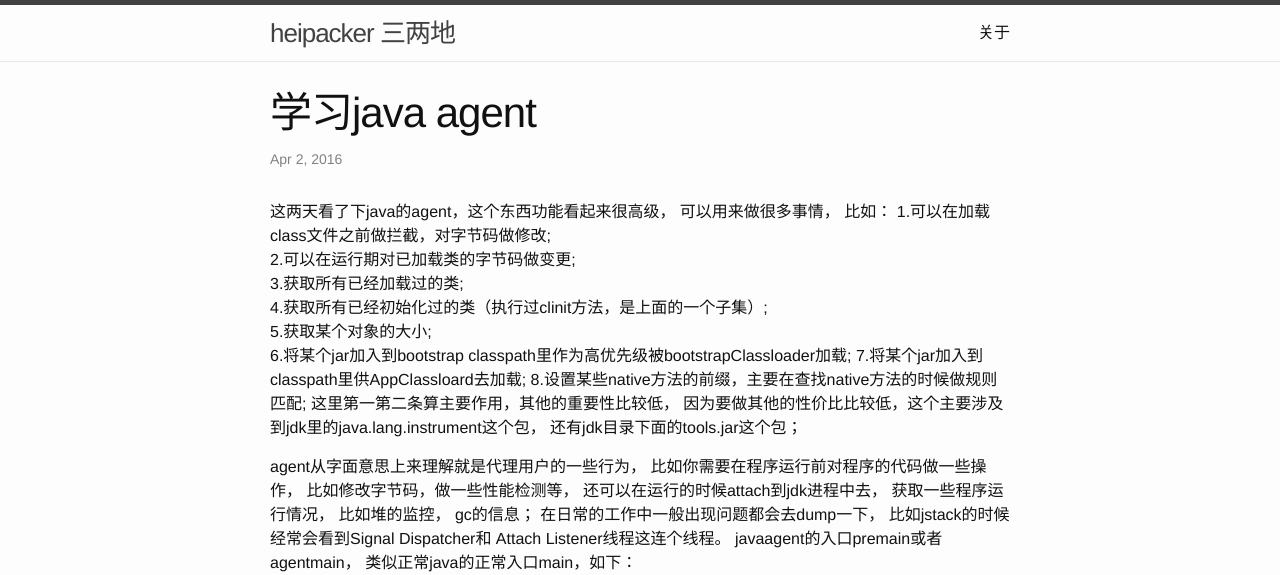
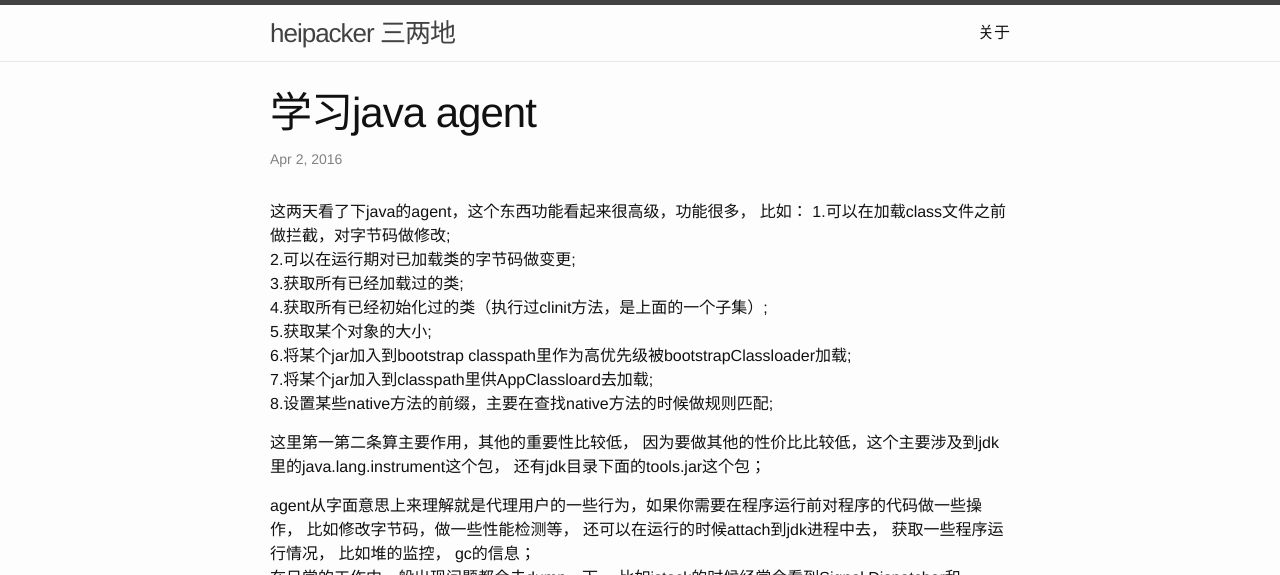
Before and after one commit to heipacker/heipacker.github.io, a Jekyll site: the page built from _posts/2016-04-02-learn-java-agent.markdown, in a window 1280 px wide and 1400 px high. Shown: the top 575 px of the window. Built offline with Jekyll 4.4.1, drawn with Linux system fonts in a browser that asks for light colours; some of the changed text lies outside the part shown; grey boxes are pictures that could not be loaded.

Commit message:
修改文档格式

```diff
--- a/_posts/2016-04-02-learn-java-agent.markdown
+++ b/_posts/2016-04-02-learn-java-agent.markdown
@@ -4,22 +4,25 @@
 date:   2016-04-02 13:25:58 +0800
 categories: jekyll update
 ---
-  这两天看了下java的agent，这个东西功能看起来很高级， 可以用来做很多事情， 比如：
+  这两天看了下java的agent，这个东西功能看起来很高级，功能很多， 比如：
 1.可以在加载class文件之前做拦截，对字节码做修改;<br/>
 2.可以在运行期对已加载类的字节码做变更;<br/>
 3.获取所有已经加载过的类;<br/>
 4.获取所有已经初始化过的类（执行过clinit方法，是上面的一个子集）;<br/>
 5.获取某个对象的大小;<br/>
-6.将某个jar加入到bootstrap classpath里作为高优先级被bootstrapClassloader加载;
-7.将某个jar加入到classpath里供AppClassloard去加载;
-8.设置某些native方法的前缀，主要在查找native方法的时候做规则匹配;
-  这里第一第二条算主要作用，其他的重要性比较低， 因为要做其他的性价比比较低，这个主要涉及到jdk里的java.lang.instrument这个包， 还有jdk目录下面的tools.jar这个包；
+6.将某个jar加入到bootstrap classpath里作为高优先级被bootstrapClassloader加载;<br/>
+7.将某个jar加入到classpath里供AppClassloard去加载;<br/>
+8.设置某些native方法的前缀，主要在查找native方法的时候做规则匹配;<br/>
 
-  agent从字面意思上来理解就是代理用户的一些行为， 比如你需要在程序运行前对程序的代码做一些操作， 比如修改字节码，做一些性能检测等， 还可以在运行的时候attach到jdk进程中去， 获取一些程序运行情况， 比如堆的监控， gc的信息； 在日常的工作中一般出现问题都会去dump一下， 比如jstack的时候经常会看到Signal Dispatcher和 Attach Listener线程这连个线程。
-  javaagent的入口premain或者agentmain， 类似正常java的正常入口main，如下：
+这里第一第二条算主要作用，其他的重要性比较低， 因为要做其他的性价比比较低，这个主要涉及到jdk里的java.lang.instrument这个包， 还有jdk目录下面的tools.jar这个包；
+
+  agent从字面意思上来理解就是代理用户的一些行为，如果你需要在程序运行前对程序的代码做一些操作， 比如修改字节码，做一些性能检测等， 还可以在运行的时候attach到jdk进程中去， 获取一些程序运行情况， 比如堆的监控， gc的信息； <br/>
+在日常的工作中一般出现问题都会去dump一下， 比如jstack的时候经常会看到Signal Dispatcher和 Attach Listener线程这连个线程。
+
+javaagent的入口premain或者agentmain， 类似正常java的正常入口main，如下：
 {% gist heipacker/2ce631f95e22d1f348a3e10b183ba067 %}
-这里能看到有两种方式：
-第一种:程序启动是attach，通过设置vm options 例如：-javaagent:/home/fupan/IdeaProjects/agentTest/agent-jar/target/agent-jar-1.0-SNAPSHOT.jar， 这里-javaagent可以有多个， 但是必须放在执行类的前面， 如果放在后面是无效的；
+从上面代码里可以看到主要有两种方式：
+第一种:程序启动是attach，通过设置vm options 例如：-javaagent:/agent-jar/target/agent-jar-1.0-SNAPSHOT.jar， 这里-javaagent可以有多个， 但是必须放在执行类的前面， 如果放在后面是无效的；
 然后就可以在程序中执行下面的程序获取Instrumentation
 {% gist heipacker/67240c6bfb28ef783701e017c0c51f00 %}
 然后就可以执行下面的代码为所欲为了：
```
